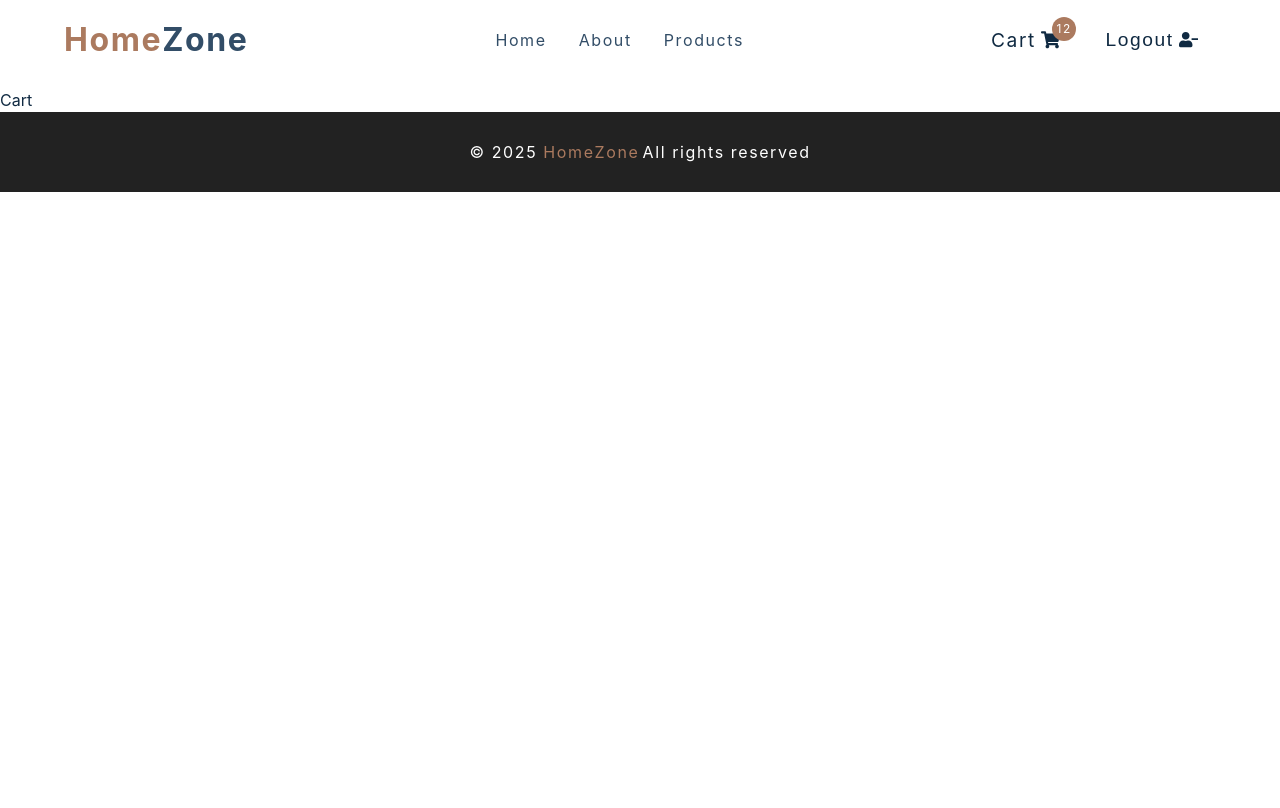
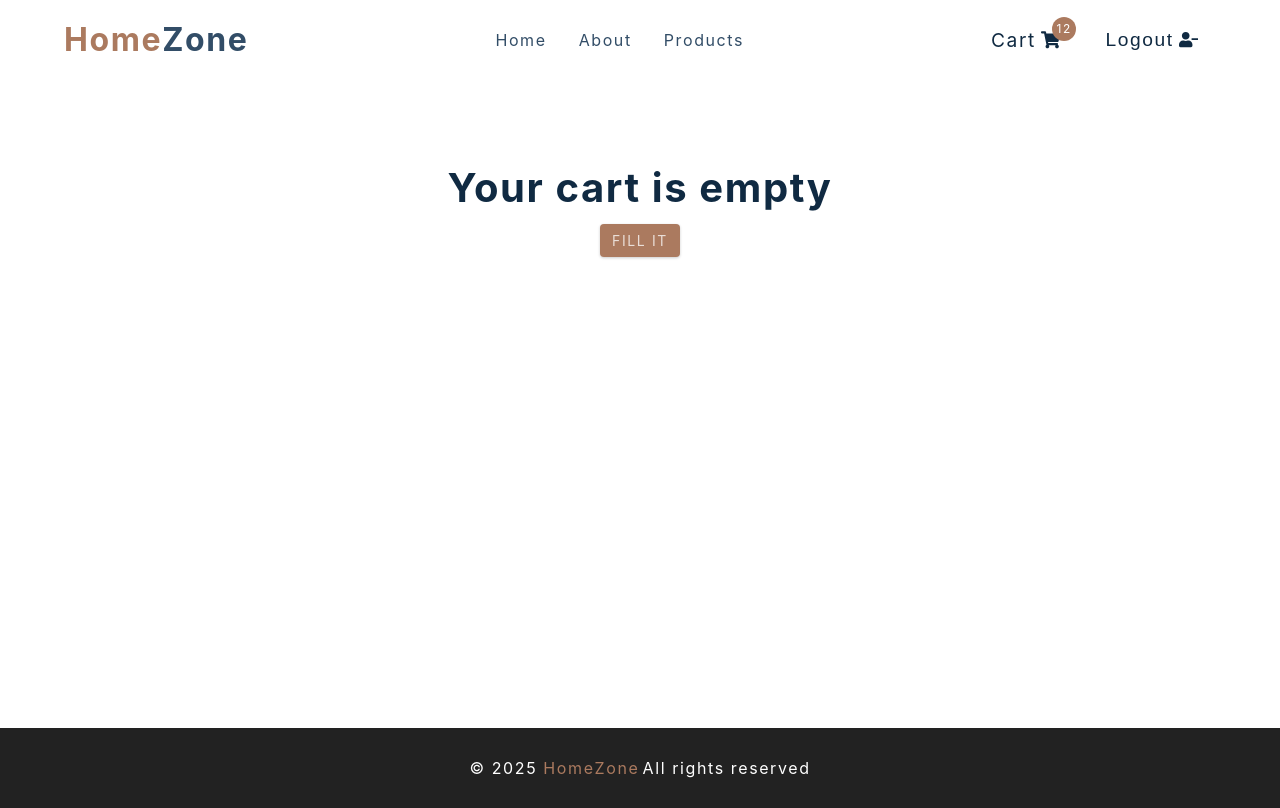
Before and after one commit to priyak1203/HomeZone, a React (Vite) app: page /cart in a window 1280 px wide. Built offline with nearby package versions, Linux system fonts and the light colour scheme.

Commit message:
cart page ui

```diff
--- /dev/null
+++ b/src/components/CartColumns.jsx
@@ -0,0 +1,45 @@
+import styled from 'styled-components';
+
+function CartColumns() {
+  return (
+    <Wrapper>
+      <div className="content">
+        <h5>item</h5>
+        <h5>price</h5>
+        <h5>quantity</h5>
+        <h5>subtotal</h5>
+        <span></span>
+      </div>
+      <hr />
+    </Wrapper>
+  );
+}
+
+const Wrapper = styled.div`
+  display: none;
+  @media (min-width: 776px) {
+    display: block;
+    .content {
+      display: grid;
+      grid-template-columns: 316px 1fr 1fr 1fr auto;
+      justify-items: center;
+      column-gap: 1rem;
+      h5 {
+        color: var(--clr-grey-5);
+        font-weight: 400;
+      }
+    }
+
+    span {
+      width: 2rem;
+      height: 2rem;
+    }
+
+    hr {
+      margin-top: 1rem;
+      margin-bottom: 3rem;
+    }
+  }
+`;
+
+export default CartColumns;
--- /dev/null
+++ b/src/components/CartContent.jsx
@@ -0,0 +1,55 @@
+import styled from 'styled-components';
+import CartColumns from './CartColumns';
+import { Link } from 'react-router-dom';
+import CartTotal from './CartTotal';
+import { useCartContext } from '../context/cartContext';
+import CartItem from './CartItem';
+
+function CartContent() {
+  const { cart } = useCartContext();
+
+  return (
+    <Wrapper className="section section-center">
+      <CartColumns />
+      {cart.map((item) => {
+        return <CartItem key={item.cartID} {...item} />;
+      })}
+      <hr />
+      <div className="link-container">
+        <Link to="/products" className="link-btn">
+          continue shopping
+        </Link>
+        <button type="button" className="link-btn clear-btn">
+          clear shopping cart
+        </button>
+      </div>
+      <CartTotal />
+    </Wrapper>
+  );
+}
+
+const Wrapper = styled.section`
+  .link-container {
+    display: flex;
+    justify-content: space-between;
+    margin-top: 2rem;
+  }
+  .link-btn {
+    background: transparent;
+    border-color: transparent;
+    text-transform: capitalize;
+    padding: 0.25rem 0.5rem;
+    background: var(--clr-primary-5);
+    color: var(--clr-white);
+    border-radius: var(--radius);
+    letter-spacing: var(--spacing);
+    font-weight: 400;
+    cursor: pointer;
+  }
+
+  .clear-btn {
+    background: var(--clr-black);
+  }
+`;
+
+export default CartContent;
--- /dev/null
+++ b/src/components/CartItem.jsx
@@ -0,0 +1,183 @@
+import styled from 'styled-components';
+import AmountButtons from './AmountButtons';
+import { formatPrice } from '../utils/helpers';
+import { FaTrash } from 'react-icons/fa';
+
+function CartItem({ image, title, color, amount, price, cartID }) {
+  const increase = () => {};
+
+  const decrease = () => {};
+
+  return (
+    <Wrapper>
+      <div className="title">
+        <img src={image} alt={title} />
+        <div>
+          <h5 className="name">{title}</h5>
+          <p className="color">
+            color: <span style={{ backgroundColor: color }}></span>
+          </p>
+          <h5 className="price-small">{formatPrice(price)}</h5>
+        </div>
+      </div>
+      <h5 className="price">{formatPrice(price)}</h5>
+      <AmountButtons amount={amount} increase={increase} decrease={decrease} />
+      <h5 className="subtotal">{formatPrice(price * amount)}</h5>
+      <button
+        type="button"
+        className="remove-btn"
+        onClick={() => console.log('remove item')}
+      >
+        <FaTrash />
+      </button>
+    </Wrapper>
+  );
+}
+
+const Wrapper = styled.article`
+  .subtotal,
+  .price {
+    display: none;
+  }
+
+  display: grid;
+  grid-template-columns: 200px auto auto;
+  gap: 3rem 1rem;
+  justify-items: center;
+  margin-bottom: 3rem;
+  align-items: center;
+  .title {
+    height: 100%;
+    display: grid;
+    grid-template-columns: 75px 125px;
+    grid-template-rows: 75px;
+    align-items: center;
+    text-align: left;
+    gap: 1rem;
+  }
+
+  img {
+    width: 100%;
+    height: 100%;
+    display: block;
+    border-radius: var(--radius);
+    object-fit: cover;
+  }
+
+  h5 {
+    font-size: 0.75rem;
+    margin-bottom: 0;
+  }
+
+  .color {
+    color: var(--clr-grey-5);
+    font-size: 0.75rem;
+    letter-spacing: var(--spacing);
+    text-transform: capitalize;
+    margin-bottom: 0;
+    display: flex;
+    align-items: center;
+    justify-content: flex-start;
+    span {
+      display: inline-block;
+      width: 0.5rem;
+      height: 0.5rem;
+      background: red;
+      margin-left: 0.5rem;
+      border-radius: var(--radius);
+    }
+  }
+
+  .price-small {
+    color: var(--clr-primary-5);
+  }
+
+  .amount-btns {
+    width: 75px;
+    button {
+      width: 1rem;
+      height: 0.5rem;
+      font-size: 0.75rem;
+    }
+    h2 {
+      font-size: 1rem;
+    }
+  }
+
+  .remove-btn {
+    color: var(--clr-white);
+    background: transparent;
+    border: transparent;
+    background: var(--clr-red-dark);
+    letter-spacing: var(--spacing);
+    width: 1.5rem;
+    height: 1.5rem;
+    display: flex;
+    align-items: center;
+    justify-content: center;
+    border-radius: var(--radius);
+    font-size: 0.75rem;
+    cursor: pointer;
+  }
+
+  @media (min-width: 776px) {
+    .subtotal {
+      display: block;
+      margin-bottom: 0;
+      color: var(--clr-grey-5);
+      font-weight: 400;
+      font-size: 1rem;
+    }
+
+    .price-small {
+      display: none;
+    }
+
+    .price {
+      display: block;
+      font-size: 1rem;
+      color: var(--clr-primary-5);
+      font-weight: 400;
+    }
+    .name {
+      font-size: 0.85rem;
+    }
+
+    .color {
+      font-size: 0.85rem;
+      span {
+        width: 0.75rem;
+        height: 0.75rem;
+      }
+    }
+
+    grid-template-columns: 1fr 1fr 1fr 1fr auto;
+    align-items: center;
+    grid-template-rows: 75px;
+
+    img {
+      height: 100%;
+    }
+    .title {
+      height: 100%;
+      display: grid;
+      grid-template-columns: 100px 200px;
+      align-items: center;
+      gap: 1rem;
+      text-align: left;
+    }
+    .amount-btns {
+      width: 100px;
+      button {
+        width: 1.5rem;
+        height: 1rem;
+        font-size: 1rem;
+      }
+      h2 {
+        font-size: 1.5rem;
+      }
+    }
+  }
+`;
+
+export default CartItem;
--- /dev/null
+++ b/src/components/CartTotal.jsx
@@ -0,0 +1,79 @@
+import styled from 'styled-components';
+import { useCartContext } from '../context/cartContext';
+import { formatPrice } from '../utils/helpers';
+import { Link } from 'react-router-dom';
+
+function CartTotal() {
+  const { shipping, cartTotal } = useCartContext();
+  const user = true;
+
+  return (
+    <Wrapper>
+      <div>
+        <article>
+          <h5>
+            subtotal : <span>{formatPrice(cartTotal)}</span>
+          </h5>
+          <p>
+            shipping fee : <span>{formatPrice(shipping)}</span>
+          </p>
+          <hr />
+          <h4>
+            order total :<span>{formatPrice(cartTotal + shipping)}</span>
+          </h4>
+        </article>
+        {user ? (
+          <button type="button" className="btn">
+            place order
+          </button>
+        ) : (
+          <button
+            type="button"
+            className="btn"
+            onClick={() => console.log('login')}
+          >
+            login
+          </button>
+        )}
+      </div>
+    </Wrapper>
+  );
+}
+
+const Wrapper = styled.section`
+  margin-top: 3rem;
+  display: flex;
+  justify-content: center;
+
+  article {
+    border: 1px solid var(--clr-grey-8);
+    border-radius: var(--radius);
+    padding: 1.5rem 3rem;
+  }
+
+  h4,
+  h5,
+  p {
+    display: grid;
+    grid-template-columns: 200px 1fr;
+  }
+  p {
+    text-transform: capitalize;
+  }
+  h4 {
+    margin-top: 2rem;
+  }
+
+  .btn {
+    width: 100%;
+    margin-top: 1rem;
+    text-align: center;
+    font-weight: 700;
+  }
+
+  @media (min-width: 778px) {
+    justify-content: flex-end;
+  }
+`;
+
+export default CartTotal;
--- a/src/components/index.js
+++ b/src/components/index.js
@@ -9,3 +9,4 @@ export { default as AddToCart } from './AddToCart';
 export { default as Location } from './Location';
 export { default as Footer } from './Footer';
 export { default as Services } from './Services';
+export { default as CartContent } from './CartContent';
--- a/src/pages/Cart.jsx
+++ b/src/pages/Cart.jsx
@@ -1,5 +1,39 @@
+import styled from 'styled-components';
+import { useCartContext } from '../context/cartContext';
+import { Link } from 'react-router-dom';
+import { CartContent } from '../components';
+
 function Cart() {
-  return <div>Cart</div>;
+  const { cart } = useCartContext();
+
+  if (cart.length < 1) {
+    return (
+      <main className="page-100">
+        <Wrapper>
+          <h2 className="empty">Your cart is empty</h2>
+          <Link to="/products" className="btn">
+            fill it
+          </Link>
+        </Wrapper>
+      </main>
+    );
+  }
+
+  return (
+    <main>
+      <Wrapper className="page">
+        <CartContent />
+      </Wrapper>
+    </main>
+  );
 }
 
+const Wrapper = styled.section`
+  text-align: center;
+  .empty {
+    text-transform: none;
+    margin-bottom: 1rem;
+  }
+`;
+
 export default Cart;
```
